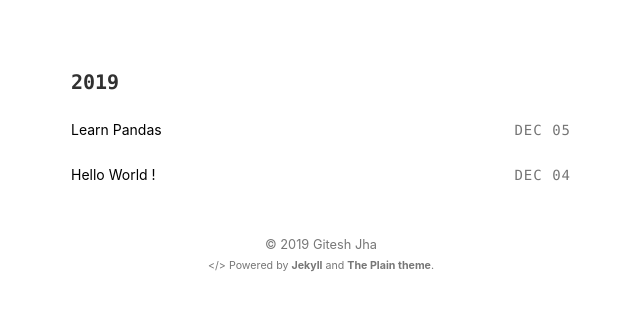
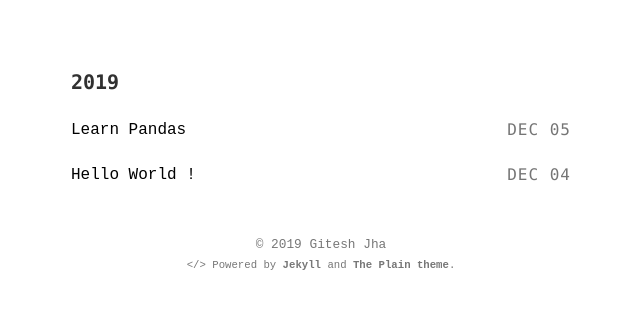
Before and after one commit to giteshjha/old_blog, a Jekyll site: the page built from index.html, in a window 1280 px wide. Shown: the top 311 px of the page, without its empty margins (319-959 px from the left). Built offline with Jekyll 4.4.1, drawn with Linux system fonts in a browser that asks for light colours.

Commit message:
Update main.scss

```diff
--- a/_sass/main.scss
+++ b/_sass/main.scss
@@ -9,11 +9,11 @@
   height: 100%;
 }
 body {
-  font-size: 14px;
+  font-size: 16px;
   line-height: 20px;
   font-weight: normal;
   font-style: normal;
-  font-family: -apple-system, BlinkMacSystemFont, "Segoe UI", Roboto, Helvetica, Arial, sans-serif, "Apple Color Emoji", "Segoe UI Emoji", "Segoe UI Symbol";
+  font-family:monospace;
   color: #333333;
   padding: 20px;
   margin: 0;
```
